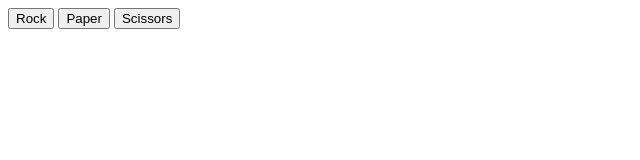
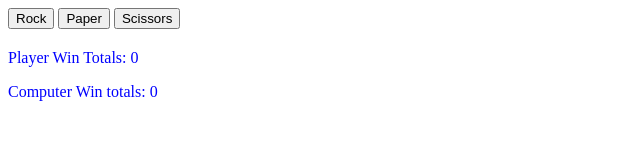
Before and after one commit to mgarvin11/js-rock-paper-scissors, a plain HTML site: page index.html in a window 1280 px wide. Both pictures are taken after a click on the button "Rock". Shown: the whole page, without its empty margins (0-640 px from the left). Drawn offline with Linux system fonts and the light colour scheme.

Commit message:
Rock, Paper, Scissor Revised

```diff
--- a/index.html
+++ b/index.html
@@ -6,13 +6,12 @@
     <meta name="viewport" content="width=device-width, initial scale=1.0">
     <script src="script.js" defer></script>
     <title>Rock, Paper, Scissors</title>
-    <link rel="stylesheet" href="style.css">
 </head>
 <body>
-        <div id = "container">
-            <button id = "1" class = "Rock">Rock</button>
-            <button id = "2" class = "Paper">Paper</button>
-            <button id = "3" class = "Scissors">Scissors</button>
-        </div>
+    <div id="container">
+        <button id="1" class="Rock">Rock</button>
+        <button id="2" class="Paper">Paper</button>
+        <button id="3" class="Scissors">Scissors</button>
+    </div>
 </body>
 </html>
--- a/script.js
+++ b/script.js
@@ -22,47 +22,46 @@
     //Add Event Listeners
     const buttons = document.querySelectorAll('button');
     buttons.forEach((button) => {
-            buttons.addEventListener('click', () => {
+        button.addEventListener('click', () => {
             playerSelection = button.className;
             const computerSelection = computerplay();
-                battleWinText.textcontent = (playRound(playerSelection, computerSelection))
-                player.WinText.textContent = "Player Win Totals: " + playerWin;
-                computer.WinText.textContent = "Computer Win totals: " + computerWin;
+            battleWinText.textcontent = (playRound(playerSelection, computerSelection));
+            playerWinText.textContent = "Player Win Totals: " + playerWin;
+            computerWinText.textContent = "Computer Win totals: " + computerWin;
+            endGame();
         })
     })
 
         //play the round and determine winner
-            function playRound(firstLetterCap, computerSelection) {
-                let tie = "It's a Tie! You selected " + firstLetterCap + " and the computer selected " + computerSelection;
-                let paperBeatRock = "You Win! You selected " + firstLetterCap + " and the computer selected " + computerSelection;
-                let scissorsBeatPaperLoss = "You Lose! You selected " + firstLetterCap + " and the computer selected " + computerSelection;
-                let paperBeatRockLoss = "You Lose! You selected " + firstLetterCap + " and the computer selected " + computerSelection;
-                let rockBeatScissors = "You Win! You selected " + firstLetterCap + " and the computer selected " + computerSelection;
-                let rockBeatScissorsLoss = "You Lose! You selected " + firstLetterCap + " and the computer selected " + computerSelection;
-                let scissorsBeatPaper = "You Win! You selected " + firstLetterCap + " and the computer selected " + computerSelection;
+        function playRound(playerSelection, computerSelection) {
+            let tie = "It's a Tie! You selected " + playerSelection + " and the computer selected " + computerSelection + ".";
+            let paperBeatRock = "You Win! You selected " + playerSelection + " and the computer selected " + computerSelection + ".";
+            let scissorsBeatPaperLoss = "You Lose! You selected " + playerSelection + " and the computer selected " + computerSelection + ".";
+            let paperBeatRockLoss = "You Lose! You selected " + playerSelection + " and the computer selected " + computerSelection + ".";
+            let rockBeatScissors = "You Win! You selected " + playerSelection + " and the computer selected " + computerSelection + ".";
+            let rockBeatScissorsLoss = "You Lose! You selected " + playerSelection + " and the computer selected " + computerSelection + ".";
+            let scissorsBeatPaper = "You Win! You selected " + playerSelection + " and the computer selected " + computerSelection + ".";
 
-
-                if (firstLetterCap === computerSelection) {
+            if (playerSelection === computerSelection) {
                 return tie;
-                } else if ((firstLetterCap === "Paper") && (computerSelection === "Rock")) {
+            } else if ((playerSelection === "Paper") && (computerSelection === "Rock")) {
                 playerWin++;
                 return paperBeatRock;
-                } else if ((firstLetterCap === "Paper") && (computerSelection === "Scissors")) {
+            } else if ((playerSelection === "Paper") && (computerSelection === "Scissors")) {
                 computerWin++;
                 return scissorsBeatPaperLoss;
-                } else if ((firstLetterCap === "Rock") && (computerSelection === "Paper")) {
+            } else if ((playerSelection === "Rock") && (computerSelection === "Paper")) {
                 computerWin++;
                 return paperBeatRockLoss;
-                } else if ((firstLetterCap === "Rock") && (computerSelection === "Scissors")) {
+            } else if ((playerSelection === "Rock") && (computerSelection === "Scissors")) {
                 playerWin++;
                 return rockBeatScissors;
-                } else if ((firstLetterCap === "Scissors") && (computerSelection === "Rock")) {
+            } else if ((playerSelection === "Scissors") && (computerSelection === "Rock")) {
                 computerWin++;
                 return rockBeatScissorsLoss;
-                } else if ((firstLetterCap === "Scissors") && (computerSelection === "Rock")) {
+            } else if ((playerSelection === "Scissors") && (computerSelection === "Rock")) {
                 computerWin++;
                 return scissorsBeatPaper;
-                }
             }
         }
 
@@ -75,13 +74,13 @@
     // create player win tracking DOM
     const playerWinText = document.createElement("p");
     playerWinText.style.color = "blue";
-    playerWinText.textContent = "PLayer Win Totals: " + playerWin;
+    playerWinText.textContent = "Player Win Totals: " + playerWin;
     resultsDiv.appendChild(playerWinText);
 
     // create computer win tracking DOM
     const computerWinText = document.createElement("p");
     computerWinText.style.color = "blue";
-    computerWinText.textcontent = "Compueter Win Totals: " + computerWin;
+    computerWinText.textcontent = "Computer Win Totals: " + computerWin;
     resultsDiv.appendChild(computerWinText);
 
     // create battle win text DOM
@@ -135,3 +134,7 @@
             })
         }
     }
+}
+
+// function call to start the game
+game();
```
Also changed, not shown: style.css (deleted). Lines whose indentation alone changed are shown as unchanged.
